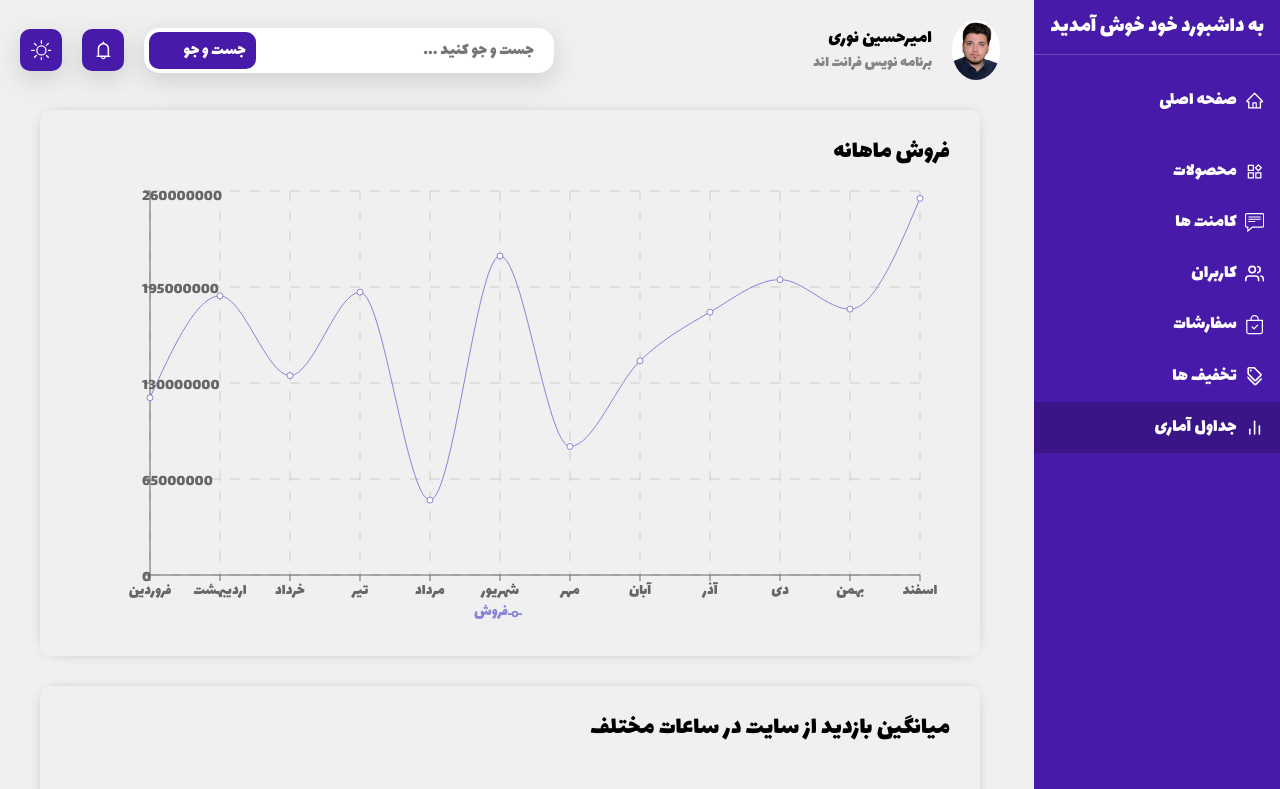
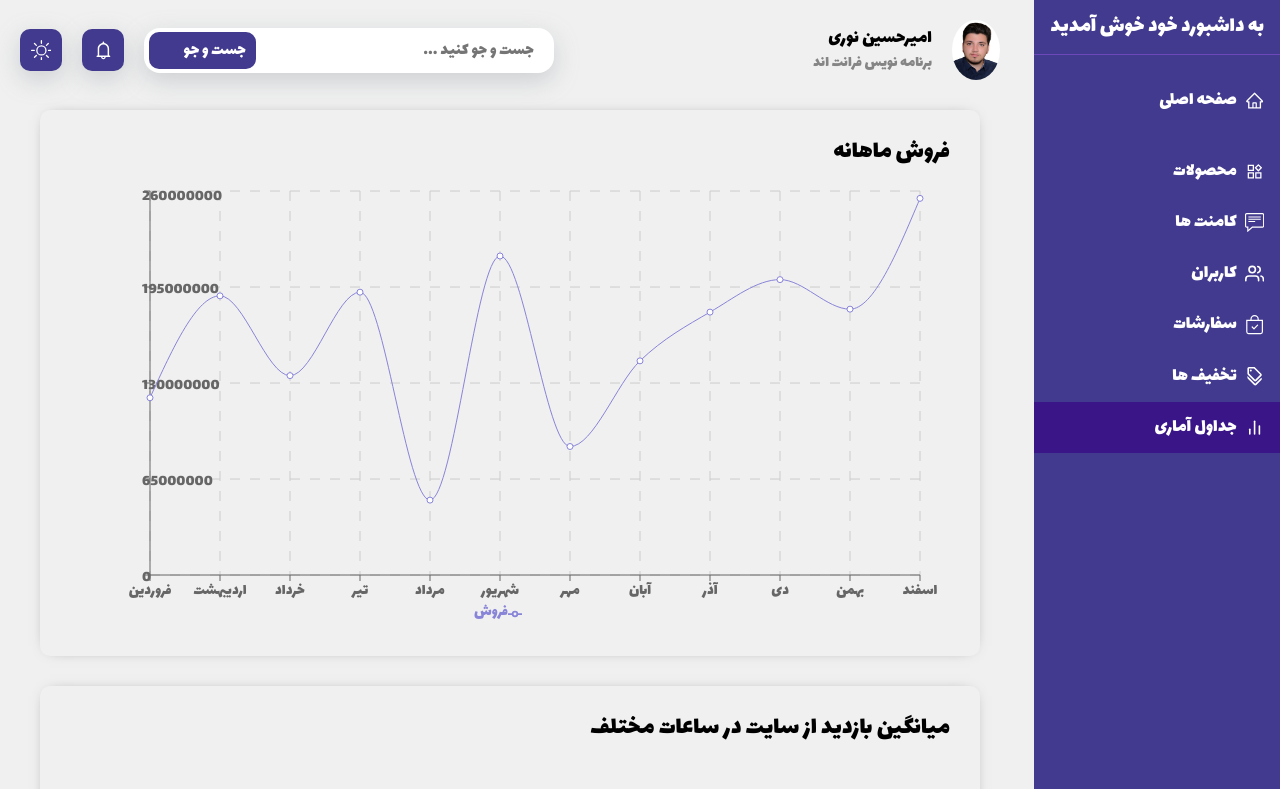
Before and after one commit to AmirNouri-dev/cms-farsi, a React (Vite) app: page /statistics in a window 1280 px wide. Shown: the top 789 px of the page. Built offline with nearby package versions, Linux system fonts and the light colour scheme.

Commit message:
fix colors

```diff
--- a/src/Components/Charts/MyBarChart/MyBarChart.jsx
+++ b/src/Components/Charts/MyBarChart/MyBarChart.jsx
@@ -36,12 +36,12 @@ export default function MyBarChart({ title, data }) {
           <Bar
             dataKey="1403"
             fill="#8884d8"
-            activeBar={<Rectangle fill="pink" stroke="blue" />}
+            activeBar={<Rectangle fill="purple" stroke="black" />}
           />
           <Bar
             dataKey="1404"
-            fill="#82ca9d"
-            activeBar={<Rectangle fill="gold" stroke="purple" />}
+            fill="#ffc107"
+            activeBar={<Rectangle fill="gold" stroke="black" />}
           />
         </BarChart>
       </ResponsiveContainer>
--- a/src/custom.css
+++ b/src/custom.css
@@ -7,11 +7,11 @@
 :root {
   --white: #ffffff;
   --white-50: #f0f0f0;
-  --blue: #471aaa;
+  --blue: #423a8e;
   --blue-50: #391588;
   --gray: #858585;
   --gray-50: #f4f4f4;
-  --red-error: #ff4f4f;
+  --red-error: #ab2e3c;
 }
 /* #root {
   display: flex;
```
